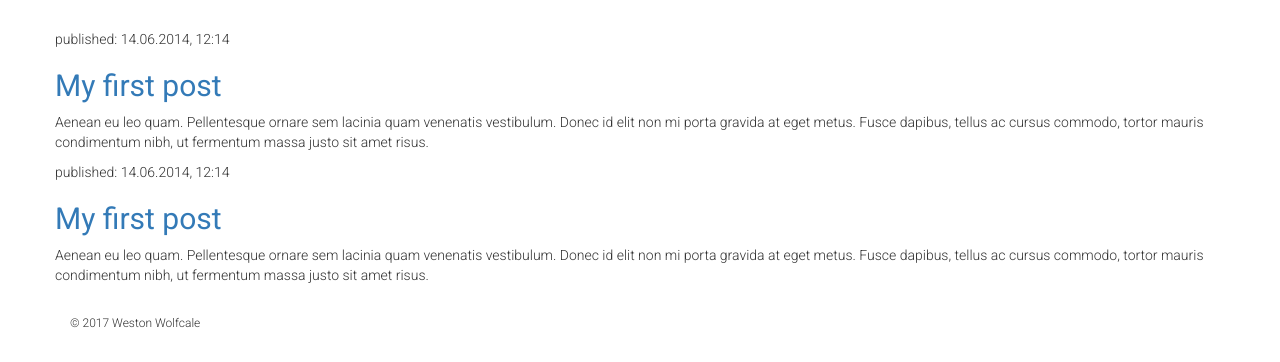
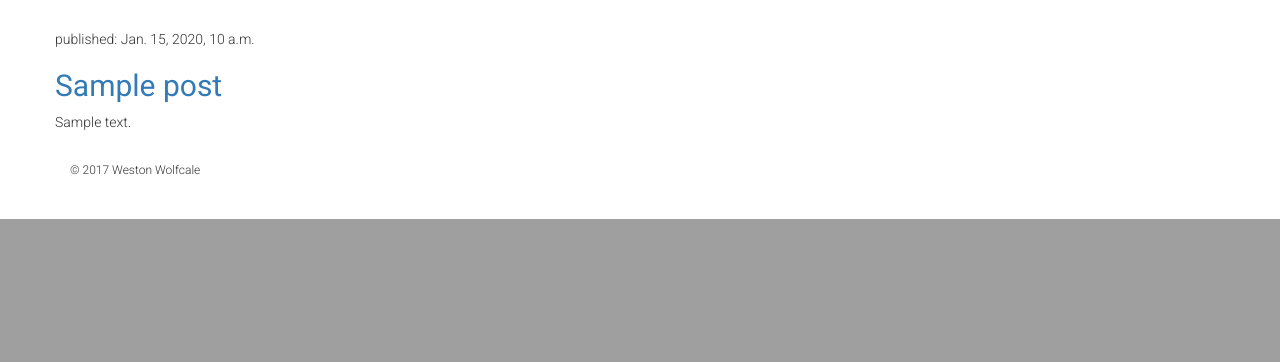
Before and after one commit to wolfcaleweston/mySite, a Django app: template blog/templates/blog/post_list.html in a window 1280 px wide. Shown: the part 581-943 px from the top of the page. After the commit the page ends 800 px from the top, so only its background shows below. Run offline with Django 3.2, Linux system fonts and the light colour scheme; the template is opened without the code that fills it: values that come from a table or form of the project are taken from there, others are empty; tables that the repository leaves empty hold one stand-in row (values such as "Sample post"); some libraries are stand-ins or nearby versions.

Commit message:
Modified templates to display posts from database.

```diff
--- a/blog/templates/blog/post_list.html
+++ b/blog/templates/blog/post_list.html
@@ -126,16 +126,13 @@
     </div>
   </section>
   <section class="container">
-    <div class="row">
-       <p>published: 14.06.2014, 12:14</p>
-        <h2><a href="">My first post</a></h2>
-        <p>Aenean eu leo quam. Pellentesque ornare sem lacinia quam venenatis vestibulum. Donec id elit non mi porta gravida at eget metus. Fusce dapibus, tellus ac cursus commodo, tortor mauris condimentum nibh, ut fermentum massa justo sit amet risus.</p>
-    </div>
-    <div class="row">
-       <p>published: 14.06.2014, 12:14</p>
-        <h2><a href="">My first post</a></h2>
-        <p>Aenean eu leo quam. Pellentesque ornare sem lacinia quam venenatis vestibulum. Donec id elit non mi porta gravida at eget metus. Fusce dapibus, tellus ac cursus commodo, tortor mauris condimentum nibh, ut fermentum massa justo sit amet risus.</p>
-    </div>
+      {% for post in posts %}
+      <div class="row">
+        <p>published: {{ post.published_date }}</p>
+        <h2><a href="">{{ post.title }}</a></h2>
+        <p>{{ post.text|linebreaksbr }}</p>
+      </div>
+      {% endfor %}
   </section>
   <footer class="container">
     <div class="row">
--- a/blog/views.py
+++ b/blog/views.py
@@ -1,5 +1,8 @@
 from django.shortcuts import render
+from django.utils import timezone
+from .models import Post
 
 # Create your views here.
 def post_list(request):
-	return render(request, 'blog/post_list.html', {})
+	posts = Post.objects.filter(published_date__lte=timezone.now()).order_by('published_date')
+	return render(request, 'blog/post_list.html', {'posts': posts})
```
